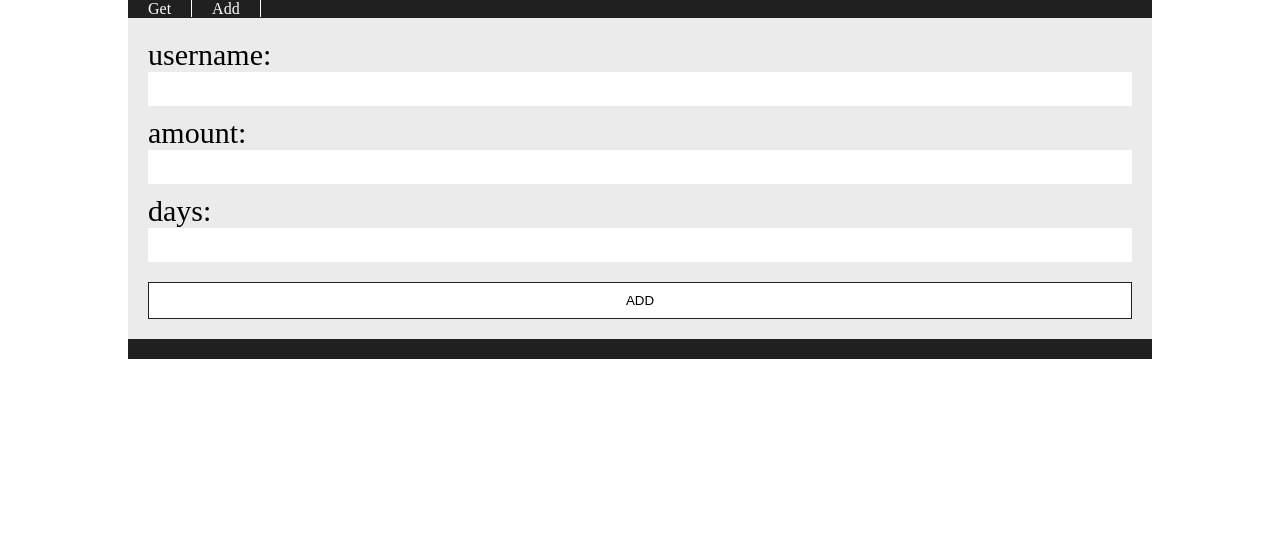
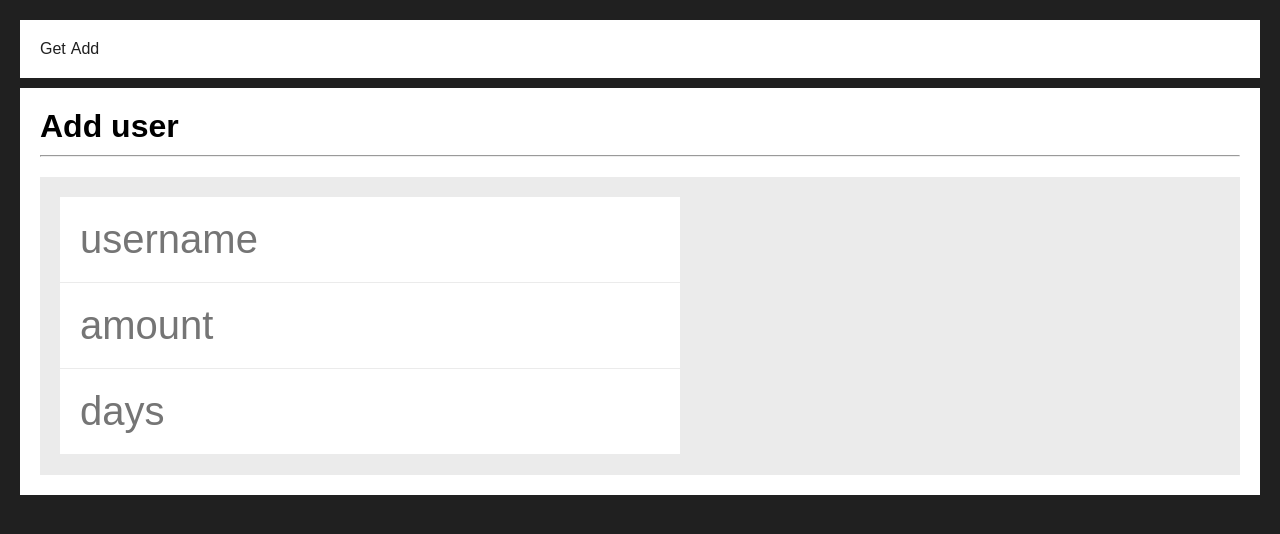
Before and after one commit to 99btyler/pushup-tracker, a React app in the folder pushup-tracker/frontend/: page /add in a window 1280 px wide. Built offline with nearby package versions, Linux system fonts and the light colour scheme.

Commit message:
Changed style of Navigator, UsersGetter, UsersAdder

```diff
--- a/pushup-tracker/frontend/src/component/PushupTracker.css
+++ /dev/null
@@ -1,15 +0,0 @@
-* {
-    margin: 0;
-    padding: 0;
-}
-
-#pushup-tracker {
-    width: 80%;
-    margin: auto;
-}
-
-#pushup-tracker #footer-bar {
-    width: 100%;
-    height: 20px;
-    background-color: #202020;
-}
--- a/pushup-tracker/frontend/src/component/PushupTracker.js
+++ b/pushup-tracker/frontend/src/component/PushupTracker.js
@@ -4,8 +4,6 @@ import Navigator from "./components/Navigator.js"
 import UsersAdder from "./components/user/UsersAdder.js"
 import UsersEditor from "./components/user/UsersEditor.js"
 import UsersGetter from "./components/user/UsersGetter.js"
-
-import "./PushupTracker.css"
 
 const PushupTracker = () => {
     return (
@@ -18,12 +16,9 @@ const PushupTracker = () => {
 
                 <Route exact path="/" component={UsersGetter} />
                 <Route path="/add" component={UsersAdder} />
-
                 <Route path="/edit/:id" component={UsersEditor} />
 
             </BrowserRouter>
-
-            <div id="footer-bar" />
 
         </div>
 
--- a/pushup-tracker/frontend/src/component/components/Navigator.css
+++ b/pushup-tracker/frontend/src/component/components/Navigator.css
@@ -1,23 +1,26 @@
 #navigator {
-    text-align: left;
-    background-color: #202020;
-}
 
-#navigator ul {
-    list-style-type: none;
+    padding: 20px;
+    margin-bottom: 10px;
+
+    background-color: #ffffff;
+
 }
 
 #navigator ul li {
     display: inline;
-    border-right: 1px solid #ffffff;
 }
 
 #navigator ul li .link {
-    padding: 0 20px;
+
+    padding-right: 5px;
+
+    color: #202020;
+
     text-decoration: none;
-    color: white;
+
 }
 
 #navigator ul li .link:hover {
-    background-color: #505050;
+    text-decoration: underline;
 }
--- a/pushup-tracker/frontend/src/component/components/user/UsersAdder.css
+++ b/pushup-tracker/frontend/src/component/components/user/UsersAdder.css
@@ -1,36 +1,38 @@
 #users-adder {
+
     padding: 20px;
-    background-color: #ebebeb;
+
+    background-color: #ffffff;
+
 }
 
-#users-adder label {
-    font-size: 30px;
+#users-adder hr {
+    margin: 10px 0 20px 0;
 }
 
-#users-adder input {
-    border: none;
+#users-adder #container {
+
+    padding: 20px;
+
+    background-color: #ebebeb;
+
 }
 
-#users-adder input:focus {
+#users-adder #container form input[type="text"] {
+
+    width: 50%;
+    padding: 20px;
+    border: none;
+    border-bottom: 1px solid #ebebeb;
     outline: none;
+
+    background-color: #ffffff;
+    color: #202020;
+
+    font-size: 40px;
+
 }
 
-#users-adder input[type="text"] {
-    width: 100%;
-    margin-bottom: 10px;
-    font-size: 30px;
+#users-adder #container form input[type="submit"] {
+    display: none;
 }
-
-#users-adder input[type="submit"] {
-    width: 100%;
-    margin-top: 10px;
-    padding: 10px;
-    border: none;
-    border: 1px solid #202020;
-    background-color: #ffffff;
-}
-
-#users-adder input[type="submit"]:hover {
-    cursor: pointer;
-    background-color: #ebebeb;
-}
--- a/pushup-tracker/frontend/src/component/components/user/UsersAdder.js
+++ b/pushup-tracker/frontend/src/component/components/user/UsersAdder.js
@@ -7,28 +7,34 @@ class UsersAdder extends React.Component {
 
     state = {
         username: "",
-        amount: 0,
-        days: 0,
+        amount: undefined,
+        days: undefined,
         progressData: []
     }
 
     render() {
         return (
 
-            <form id="users-adder" onSubmit={this.onSubmitForm} autocomplete="off">
+            <div id="users-adder">
 
-                <label htmlFor="username">username: </label>
-                <input type="text" id="username" value={this.state.username} onChange={this.onChangeUsername} />
+                <h1>Add user</h1>
+                <hr />
 
-                <label htmlFor="amount">amount: </label>
-                <input type="text" id="amount" value={(this.state.amount !== 0 ? this.state.amount : "")} onChange={this.onChangeAmount} />
+                <div id="container">
 
-                <label htmlFor="days">days: </label>
-                <input type="text" id="days" value={(this.state.days !== 0 ? this.state.days : "")} onChange={this.onChangeDays} />
+                    <form onSubmit={this.onSubmitForm} autoComplete="off">
 
-                <input type="submit" value="ADD" />
+                        <input type="text" placeholder="username" value={this.state.username} onChange={this.onChangeUsername} />
+                        <input type="text" placeholder="amount" value={this.state.amount} onChange={this.onChangeAmount} />
+                        <input type="text" placeholder="days" value={this.state.days} onChange={this.onChangeDays} />
 
-            </form>
+                        <input type="submit" value="+" />
+
+                    </form>
+
+                </div>
+
+            </div>
 
         )
     }
@@ -63,7 +69,7 @@ class UsersAdder extends React.Component {
 
         event.preventDefault()
 
-        if (this.state.username.length === 0 || this.state.amount === 0 || this.state.days === 0) {
+        if ((this.state.username.length === 0 || this.state.username.length > 36) || this.state.amount === 0 || this.state.days === 0) {
             return
         }
 
--- a/pushup-tracker/frontend/src/component/components/user/UsersGetter.css
+++ b/pushup-tracker/frontend/src/component/components/user/UsersGetter.css
@@ -1,17 +1,41 @@
-#users-getter .link {
-    text-decoration: none;
+#users-getter {
+
+    padding: 20px;
+
+    background-color: #ffffff;
+
 }
 
-#users-getter .link button {
+#users-getter hr {
+    margin: 10px 0 20px 0;
+}
+
+#users-getter #container {
+
+    padding: 20px;
+
+    background-color: #ebebeb;
+
+}
+
+#users-getter #container .link button {
+
     width: 100%;
     padding: 20px;
+    border: none;
+    border-bottom: 1px solid #ebebeb;
+
+    background-color: #202020;
+    color: #ffffff;
+
     font-size: 40px;
-    border: none;
-    border-bottom: 1px solid #202020;
-    background-color: #ebebeb;
+
 }
 
-#users-getter .link button:hover {
+#users-getter #container .link button:hover {
+
+    background-color: #303030;
+
     cursor: pointer;
-    background-color: #dbdada;
+
 }
--- a/pushup-tracker/frontend/src/component/components/user/UsersGetter.js
+++ b/pushup-tracker/frontend/src/component/components/user/UsersGetter.js
@@ -31,7 +31,16 @@ class UsersGetter extends React.Component {
         return (
 
             <div id="users-getter">
-                {this.state.usersLinks}
+
+                <h1>Get user</h1>
+                <hr />
+
+                <div id="container">
+
+                    {this.state.usersLinks}
+
+                </div>
+
             </div>
 
         )
--- /dev/null
+++ b/pushup-tracker/frontend/src/index.css
@@ -0,0 +1,14 @@
+* {
+    padding: 0;
+    margin: 0;
+}
+
+body {
+
+    margin: 20px;
+
+    background-color: #202020;
+
+    font-family: sans-serif;
+
+}
--- a/pushup-tracker/frontend/src/index.js
+++ b/pushup-tracker/frontend/src/index.js
@@ -3,6 +3,8 @@ import ReactDOM from 'react-dom';
 
 import PushupTracker from "./component/PushupTracker.js"
 
+import "./index.css"
+
 ReactDOM.render(
   <PushupTracker />,
   document.getElementById('root')
```
